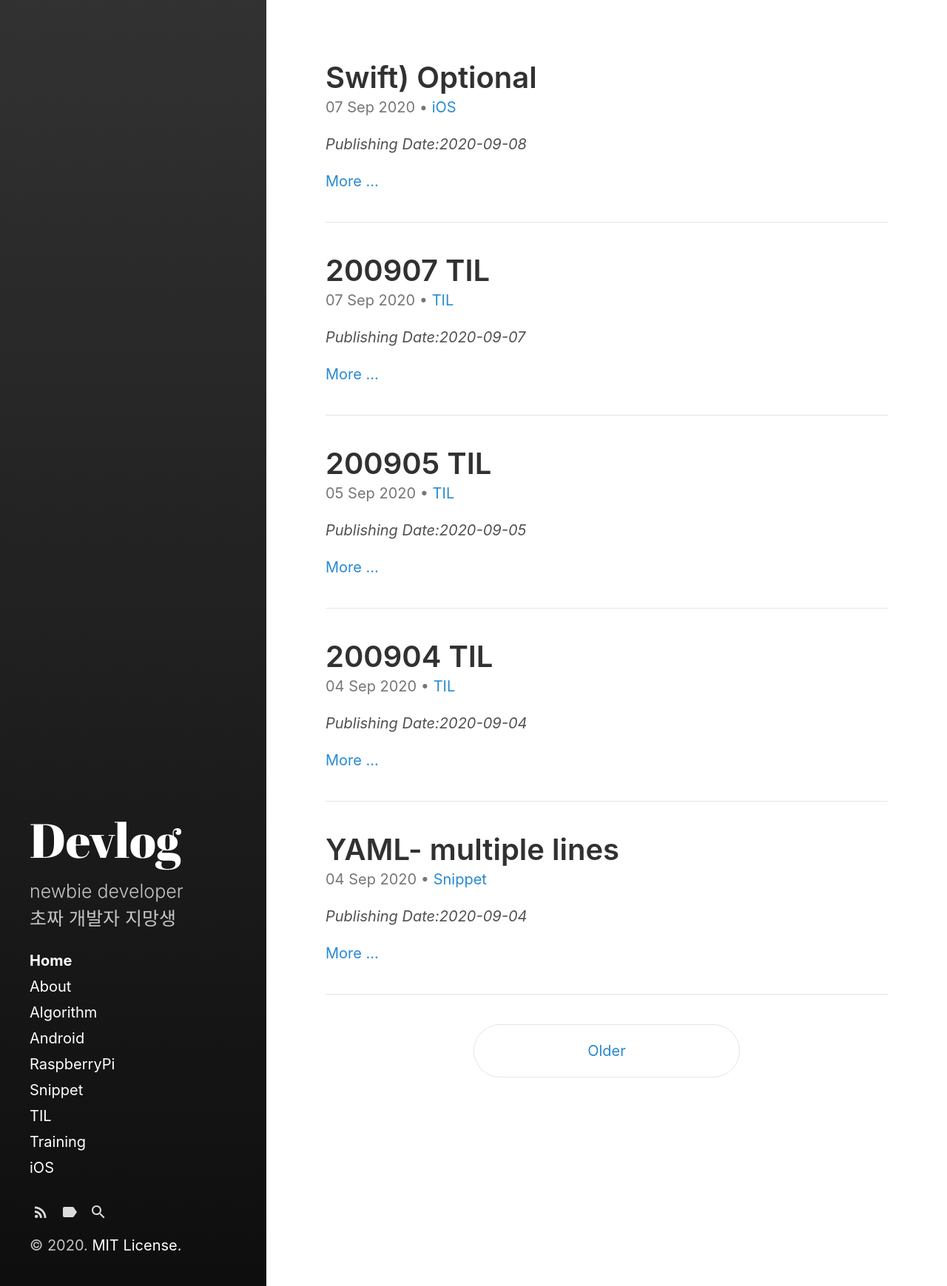
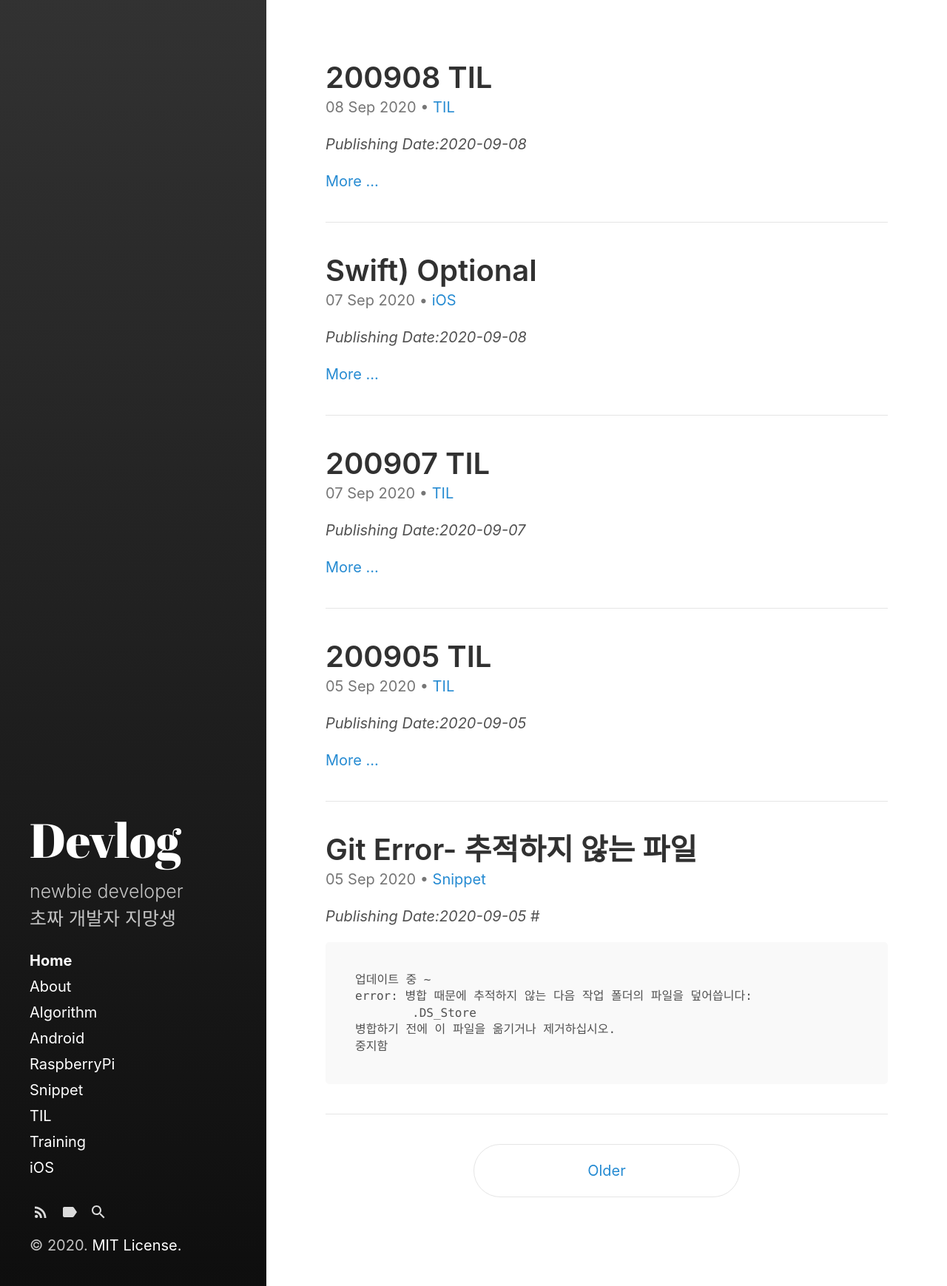
Before and after one commit to devejs/devejs.github.io, a Jekyll site: the page built from index.html, in a window 1280 px wide. Shown: the whole page at 74% size. Built offline with Jekyll 4.4.1, drawn with Linux system fonts in a browser that asks for light colours; the list of posts is cut into pages by our own code.

````diff
--- /dev/null
+++ b/_posts/Snippet/2020-09-05-snippet-git-pull.md
@@ -0,0 +1,15 @@
+---
+layout: post
+title: Git Error- 추적하지 않는 파일
+category: Snippet
+---
+*Publishing Date:2020-09-05*
+#
+<!-- 내일 쓸 것 -->
+```
+업데이트 중 ~
+error: 병합 때문에 추적하지 않는 다음 작업 폴더의 파일을 덮어씁니다:
+	.DS_Store
+병합하기 전에 이 파일을 옮기거나 제거하십시오.
+중지함
+```
--- /dev/null
+++ b/_posts/TIL/2020-09-08-TIL.md
@@ -0,0 +1,28 @@
+---
+layout: post
+title: 200908 TIL
+category: TIL
+---
+*Publishing Date:2020-09-08*
+
+### 오늘 할 예정이었던 것
+* 오늘 못한 스탠포드 과제! 수요일까지라 내일 끝내야 함
+* 졸업 프로젝트 리포 만들고 정리
+* 면접 토픽 피어세션한 것 정리 및 추가
+* 개인 커밋 컨벤션 정하기
+
+### 오늘 한 것
+
+* 마크다운 공부
+```
+something
+: blahblah
+```
+```
+블로그 title에 [Swift]라고 적었더니 안나오는 현상 발생
+뭔가 마크다운 문제였능가
+```
+
+
+
+### 내일 할 것
````
Also changed, not shown: _posts/Snippet/2020-09-05-mac-path.md (added, +17 -0 lines), _posts/iOS/2020-09-07-swift-optional.md (+2 -1 lines).
